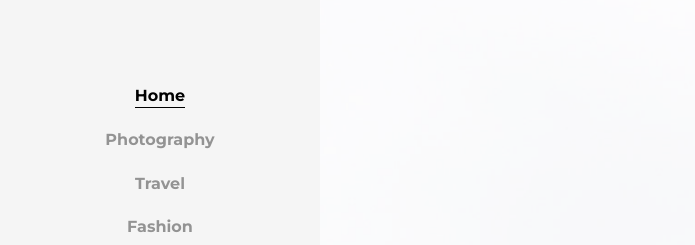
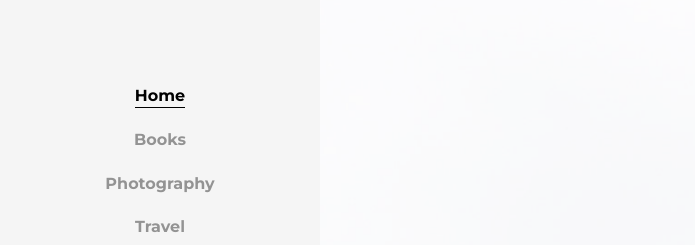
Before and after one commit to csong21/blog, a plain HTML site: page index.html in a window 1280 px wide. Shown: the part 99-344 px from the top of the page, 0-695 px from the left. Drawn offline with Linux system fonts and the light colour scheme; some packages are replaced by stand-ins of ours; no server answers; files whose address does not match are found by name.

Commit message:
add books section

```diff
--- a/index.html
+++ b/index.html
@@ -36,6 +36,7 @@
 			<nav id="colorlib-main-menu" role="navigation">
 				<ul>
 					<li class="colorlib-active"><a href="index.html">Home</a></li>
+					<li><a href="photography.html">Books</a></li>
 					<li><a href="photography.html">Photography</a></li>
 					<li><a href="travel.html">Travel</a></li>
 					<li><a href="fashion.html">Fashion</a></li>
```
